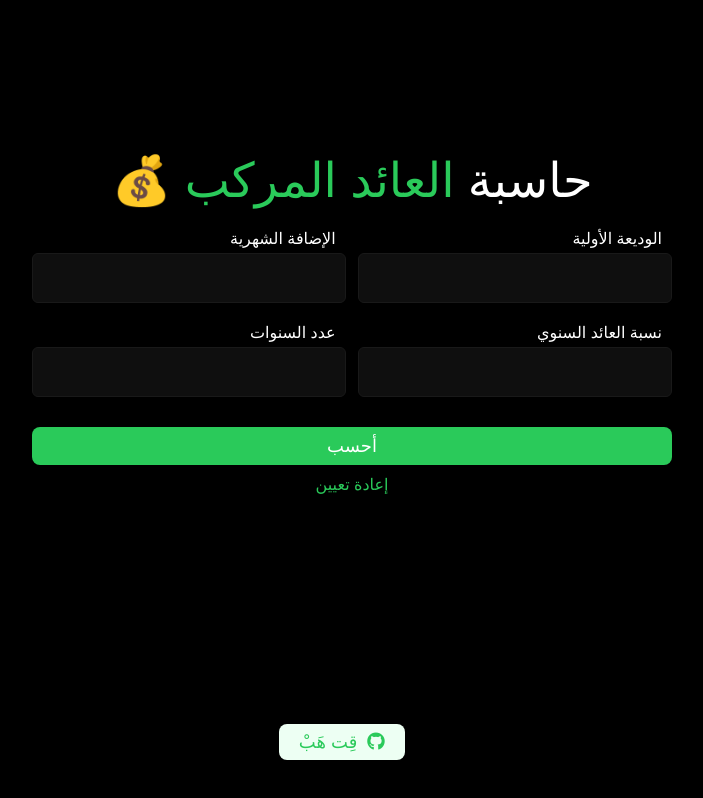
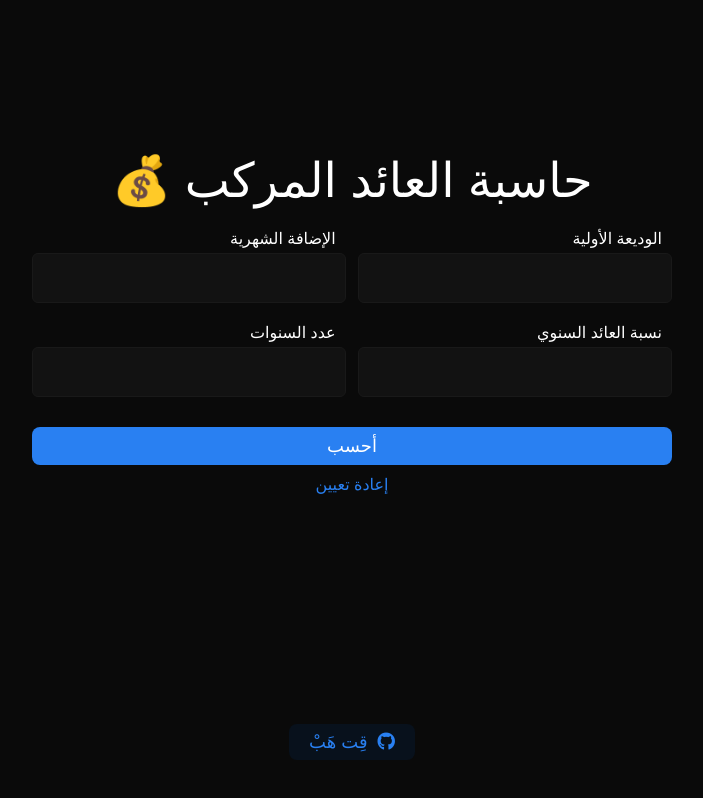
Before and after one commit to Maainad/compound-interest-calculator, a plain HTML site: page index.html in a window 1280 px wide. Shown: the whole page, without its empty margins (288-991 px from the left). Drawn offline with nearby package versions, Linux system fonts and the light colour scheme; a web font is replaced by a local one.

Commit message:
Changer primary color

```diff
--- a/index.html
+++ b/index.html
@@ -13,7 +13,7 @@
   <body>
     <div class="container">
       <div class="box box1">
-        <h1 class="heading">حاسبة <span class="greenAndBold">العائد المركب</span> 💰 </h1>
+        <h1 class="heading">حاسبة العائد المركب 💰</h1>
         <div class="inputs-box">
             <div class="input-group">
               <label for="">الوديعة الأولية</label>
@@ -45,7 +45,6 @@
     </div>
 
     <div class="github-btn-holder">
-      <i style="margin-left: 5px;" class="fab fa-github"></i>
       <a target=”_blank” href="https://github.com/Maainad/compound-interest-calculator"><button type="button" class="github-btn" name="button"><i style="margin-left: 5px;" class="fab fa-github"></i> قِت هَبْ</button></a>
     </div>
 
--- a/script.js
+++ b/script.js
@@ -53,8 +53,8 @@ function calculate() {
       content += `
 
       <div class="card small-card">
-        <h2>السنة <span class="greenAndBold">${i + 1}</span></h2>
-        <h2><span class="greenAndBold"> ${amountByYears[i]} ريال</span></h2>
+        <h2>السنة <span class="bolder">${i + 1}</span></h2>
+        <h2><span class="bolder"> ${amountByYears[i]} ريال</span></h2>
       </div>
     `
     }
--- a/styles.css
+++ b/styles.css
@@ -1,20 +1,19 @@
 :root {
-  --green: #2ACA5A;
-  --lightGreen: #edfff3;
-  --darkGrey: #0F0F0F;
+  --blue: #2980F2;
+  --darkGrey: #121212;
   --white: #ffffff;
 }
 
 ::selection {
   color: var(--white);
-  background: var(--green);
+  background: var(--blue);
 }
 
 
 body {
   margin: 0;
   padding: 0;
-  background-color: black;
+  background-color: #0a0a0a;
   font-family: 'Vazir', sans-serif;
 }
 
@@ -58,7 +57,7 @@ body {
 
 input:focus {
   transition: all 0.3s ease-out;
-  border: 1px solid var(--green);
+  border: 1px solid var(--blue);
 }
 
 
@@ -75,9 +74,10 @@ input::-webkit-inner-spin-button {
   width: 50%;
   font-family: inherit;
   font-size: 18px;
+  font-weight: 500;
   color: white;
   padding: 8px;
-  background-color: var(--green);
+  background-color: var(--blue);
   outline: none;
   border: none;
   border-radius: 8px;
@@ -90,19 +90,19 @@ input::-webkit-inner-spin-button {
 }
 
 .reset-btn {
-  color: var(--green);
+  color: var(--blue);
   cursor: pointer;
 }
 
 .heading {
   font-size: 3rem;
   color: var(--white);
-  font-weight: 300;
+  font-weight: 400;
   margin-bottom: 20px;
 }
 
-.greenAndBold {
-  color: var(--green);
+.bolder {
+  color: var(--blue);
   font-weight: 500;
 }
 
@@ -136,7 +136,7 @@ label {
 
 .big-card h1 {
   margin: 0;
-  color: var(--green)
+  color: var(--blue)
 }
 
 .small-card {
@@ -167,8 +167,8 @@ label {
   font-family: inherit;
   font-size: 18px;
   padding: 7px 20px;
-  color: var(--green);
-  background-color: var(--lightGreen);
+  color: var(--blue);
+  background-color: #08111c;
   outline: none;
   border: none;
   border-radius: 8px;
```
